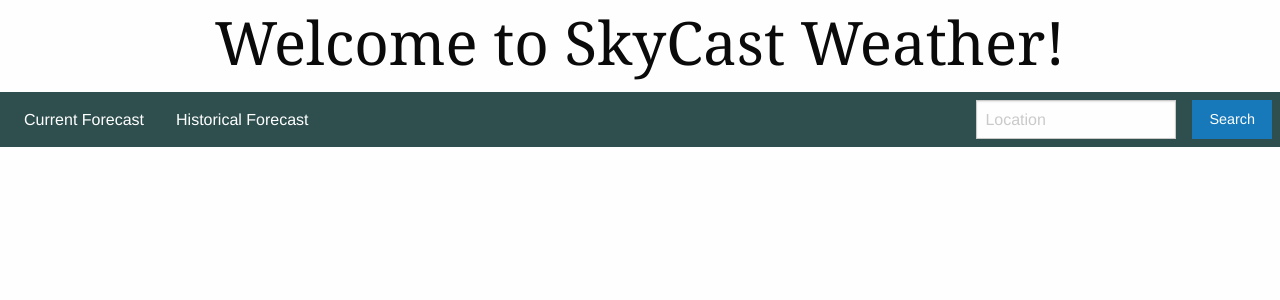
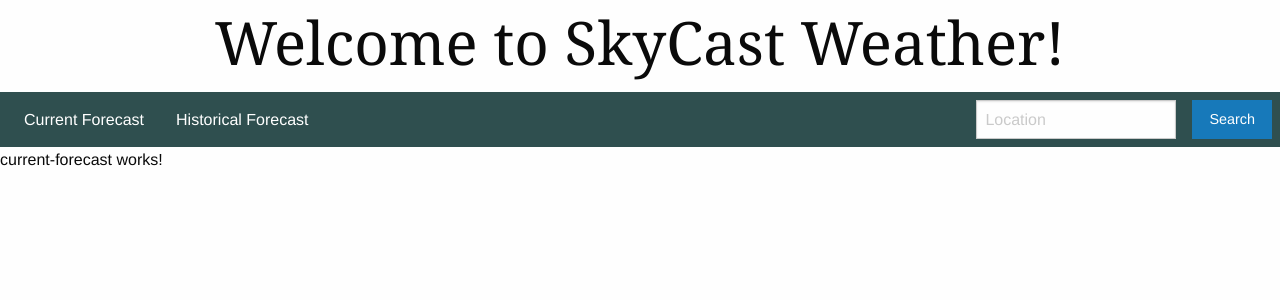
Before and after one commit to cwainner/skycast-weather, an Angular app: page / in a window 1280 px wide. Shown: the top 300 px of the page. Built offline with nearby package versions, Linux system fonts and the light colour scheme.

Commit message:
Add current-forecast component, add grid for sidebar and sub-components

```diff
--- a/src/app/app.component.html
+++ b/src/app/app.component.html
@@ -4,6 +4,8 @@
     Welcome to {{ title }}!
   </h1>
 </div>
+
+<!-- Top Bar -->
 <div class="top-bar navbar-dark">
   <div class="top-bar-left">
     <ul class="menu">
@@ -18,3 +20,13 @@
     </ul>
   </div>
 </div>
+<div class="grid-x grid-padding-x">
+  <!-- Side bar -->
+  <div class="cell-small-1">
+
+  </div>
+  <!-- sub-components -->
+  <div class="cell-small-11">
+    <app-current-forecast></app-current-forecast>
+  </div>
+</div>
--- a/src/app/app.module.ts
+++ b/src/app/app.module.ts
@@ -3,11 +3,13 @@ import { NgModule } from '@angular/core';
 
 
 import { AppComponent } from './app.component';
+import { CurrentForecastComponent } from './current-forecast/current-forecast.component';
 
 
 @NgModule({
   declarations: [
-    AppComponent
+    AppComponent,
+    CurrentForecastComponent
   ],
   imports: [
     BrowserModule
--- /dev/null
+++ b/src/app/current-forecast/current-forecast.component.html
@@ -0,0 +1,3 @@
+<p>
+  current-forecast works!
+</p>
--- /dev/null
+++ b/src/app/current-forecast/current-forecast.component.ts
@@ -0,0 +1,15 @@
+import { Component, OnInit } from '@angular/core';
+
+@Component({
+  selector: 'app-current-forecast',
+  templateUrl: './current-forecast.component.html',
+  styleUrls: ['./current-forecast.component.scss']
+})
+export class CurrentForecastComponent implements OnInit {
+
+  constructor() { }
+
+  ngOnInit() {
+  }
+
+}
```
Also changed, not shown: src/app/current-forecast/current-forecast.component.scss (added), 1 other file (tests, documents, lock files or other folders).
